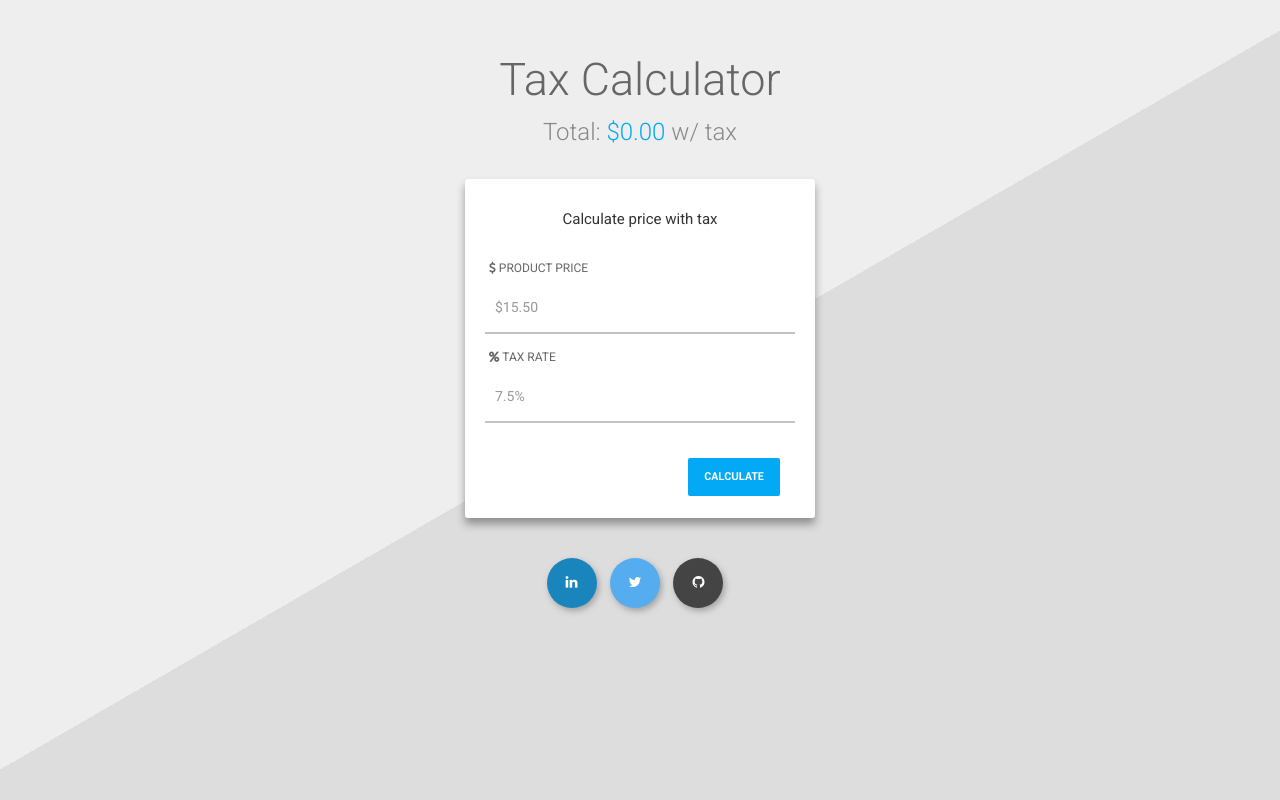
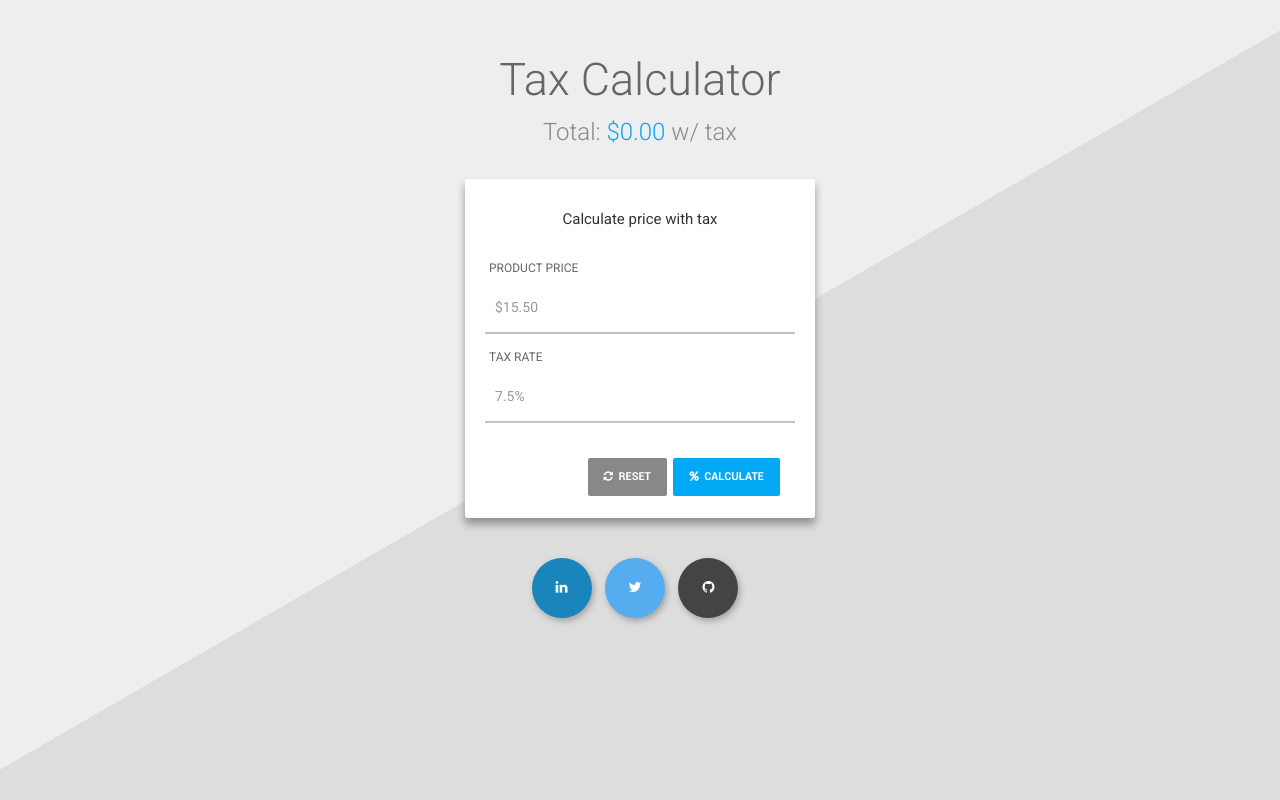
Before and after one commit to narulakeshav/tax-calculator, a website: page index.html in a window 1280 px wide. Drawn offline with nearby package versions, Linux system fonts and the light colour scheme.

Commit message:
Add reset button, enlarge social icons

```diff
--- a/css/creative.css
+++ b/css/creative.css
@@ -14,7 +14,8 @@
 	transition: all .5s;
 	outline: 0;
 }
-.btn:focus {
+*:focus {
+	outline: none;
 	box-shadow: 0px 0px 0px transparent;
 }
 .heading {
@@ -61,6 +62,7 @@
 	padding: 25px 10px;
 	border-radius: 0px;
 	font-size: 14px;
+	color: #444;
 	background: transparent;
 	border: none;
 	box-shadow: none;
@@ -90,14 +92,23 @@
 	background: #1FB9FF;
 	color: #FFF;
 }
+.reset,
+.reset:focus {
+	background: #888;
+	margin-right: 3px;
+	outline: 0;
+}
+.reset:hover {
+	background: #777;
+}
 .sticky-bottom {
 	margin-top: 10px;
 }
 .btn-social,
 .btn-social:focus {
-	width: 50px;
-	height: 50px;
-	padding-top: 13px;
+	width: 60px;
+	height: 60px;
+	padding-top: 18px;
 	border-radius: 50px;
 	box-shadow: 2px 3px 6px #A2A2A2;
 	margin-right: 10px;
--- a/index.html
+++ b/index.html
@@ -24,15 +24,16 @@
 			<form>
 				<p class="form-text">Calculate price with tax</p>
 				<div class="form-group">
-					<label for="price"><span class="fa fa-usd"></span>&nbsp;Product Price</label>
+					<label for="price">Product Price</label>
 					<input type="text" class="form-control" id="price" placeholder="$15.50" required>
 				</div>
 				<div class="form-group">
-					<label for="tax"><span class="fa fa-percent"></span>&nbsp;Tax Rate</label>
+					<label for="tax">Tax Rate</label>
 					<input type="text" class="form-control" id="tax" placeholder="7.5%" required>
 				</div>
 				<div class="col-md-12" align="right">
-					<button type="button" class="btn btn-calculate">Calculate</button>
+					<button type="button" class="btn btn-calculate reset" id="reset"><span class="fa fa-refresh"></span>&nbsp;&nbsp;Reset</button>
+					<button type="button" class="btn btn-calculate" id="calculate"><span class="fa fa-percent"></span>&nbsp;&nbsp;Calculate</button>
 				</div>
 			</form>
 			<div class="col-md-12 sticky-bottom">
@@ -53,5 +54,6 @@
 	<script src="https://ajax.googleapis.com/ajax/libs/jquery/2.1.4/jquery.min.js"></script>
 	<script src="js/bootstrap.min.js"></script>
 	<script src="js/creative.js"></script>
+	<script src="js/night-mode.js"></script>
 </body>
 </html>
--- a/js/creative.js
+++ b/js/creative.js
@@ -1,5 +1,5 @@
 $(document).ready(function() {
-	$('.btn-calculate').click(function() {
+	$('#calculate').click(function() {
 		//Grab the value of the element in HTML file by id
 		var price = document.getElementById("price").value;
 		var tax = document.getElementById("tax").value;
@@ -19,4 +19,10 @@
 		var total = (price + (price * tax)).toFixed(2);
 		$('.amount').html("$" + total);
 	});
+
+	//Reset the values of input field on button click
+	$('#reset').click(function() {
+		document.getElementById("price").value = "";
+		document.getElementById("tax").value = "";
+	});
 });
```
